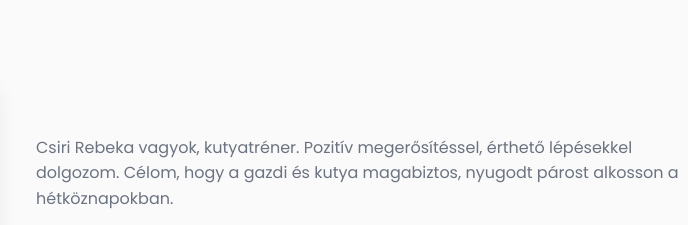
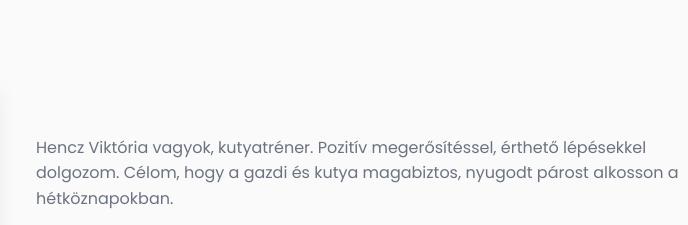
Before and after one commit to BekoHUN/my-first-site, a plain HTML site: page index.html in a window 1280 px wide. Shown: the part 2180-2405 px from the top of the page, 404-1092 px from the left. Drawn offline with Linux system fonts and the light colour scheme.

```diff
--- a/index.html
+++ b/index.html
@@ -125,7 +125,7 @@
   <div class="about">
     <img class="about-photo" src="assets/trainer.jpg" alt="Kutyatréner portré" />
     <div class="about-text">
-      <p>Csiri Rebeka vagyok, kutyatréner. Pozitív megerősítéssel,
+      <p>Hencz Viktória vagyok, kutyatréner. Pozitív megerősítéssel,
         érthető lépésekkel dolgozom. Célom, hogy a gazdi és kutya
         magabiztos, nyugodt párost alkosson a hétköznapokban.</p>
       <ul class="checklist">
```
